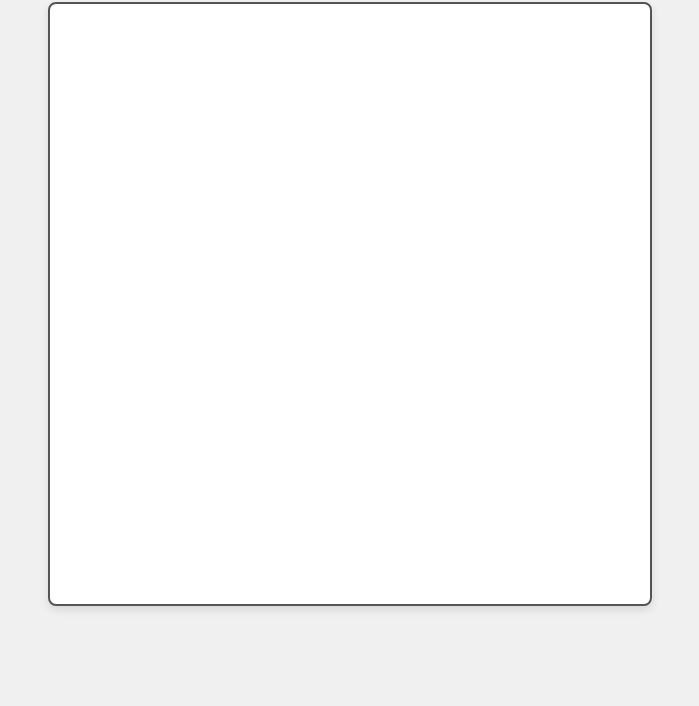
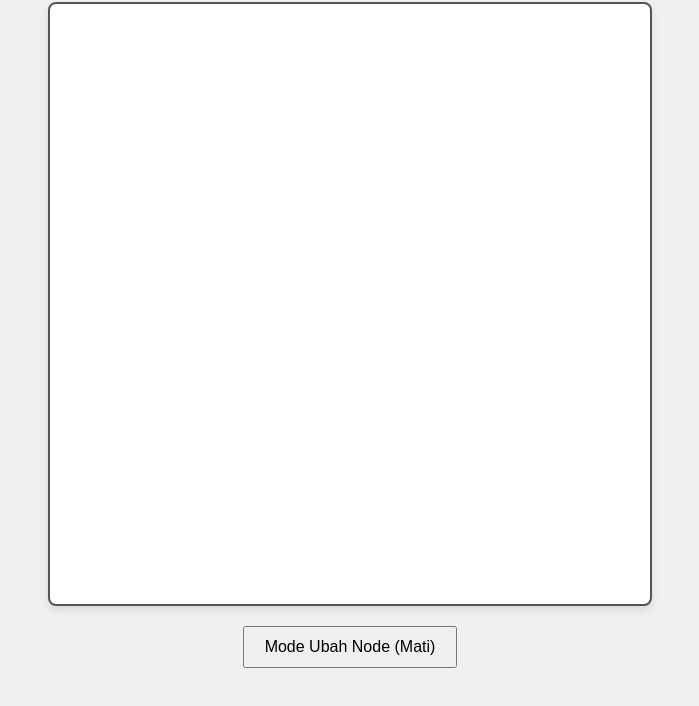
Before and after one commit to 2172017/TugasBesar_Grafkom, a plain HTML site: page index.html in a window 1280 px wide. Shown: the part 98-804 px from the top of the page, without its empty margins (290-989 px from the left). Drawn offline with Linux system fonts and the light colour scheme.

Commit message:
Update index.html

```diff
--- a/index.html
+++ b/index.html
@@ -13,6 +13,7 @@
 	<body>
 		<h1>Tugas Besar UTS IN253 Grafika Komputer</h1>
 		<canvas id="canvas1" width="600" height="600"></canvas>
+		<button id="tombolEdit">Mode Ubah Node (Mati)</button>
 		<script>
 			// Inisiasi canvas
 			const canvas = document.getElementById("canvas1");
```
